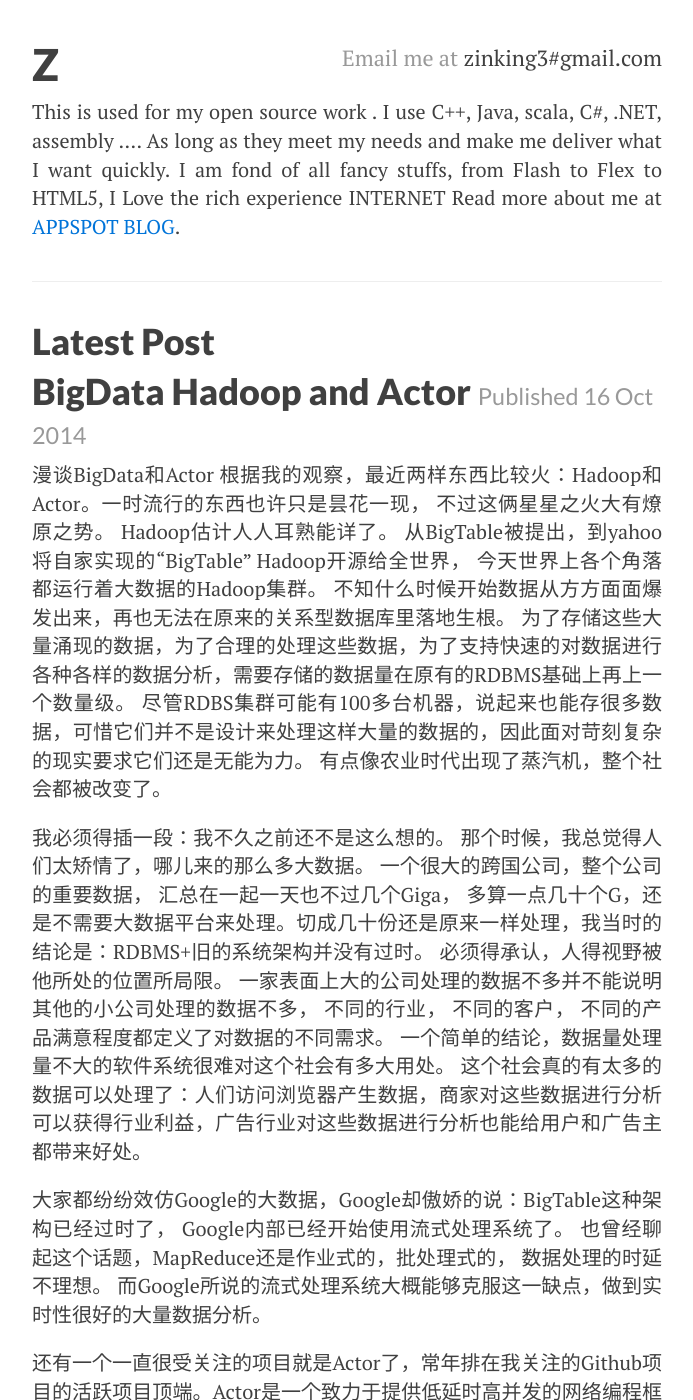
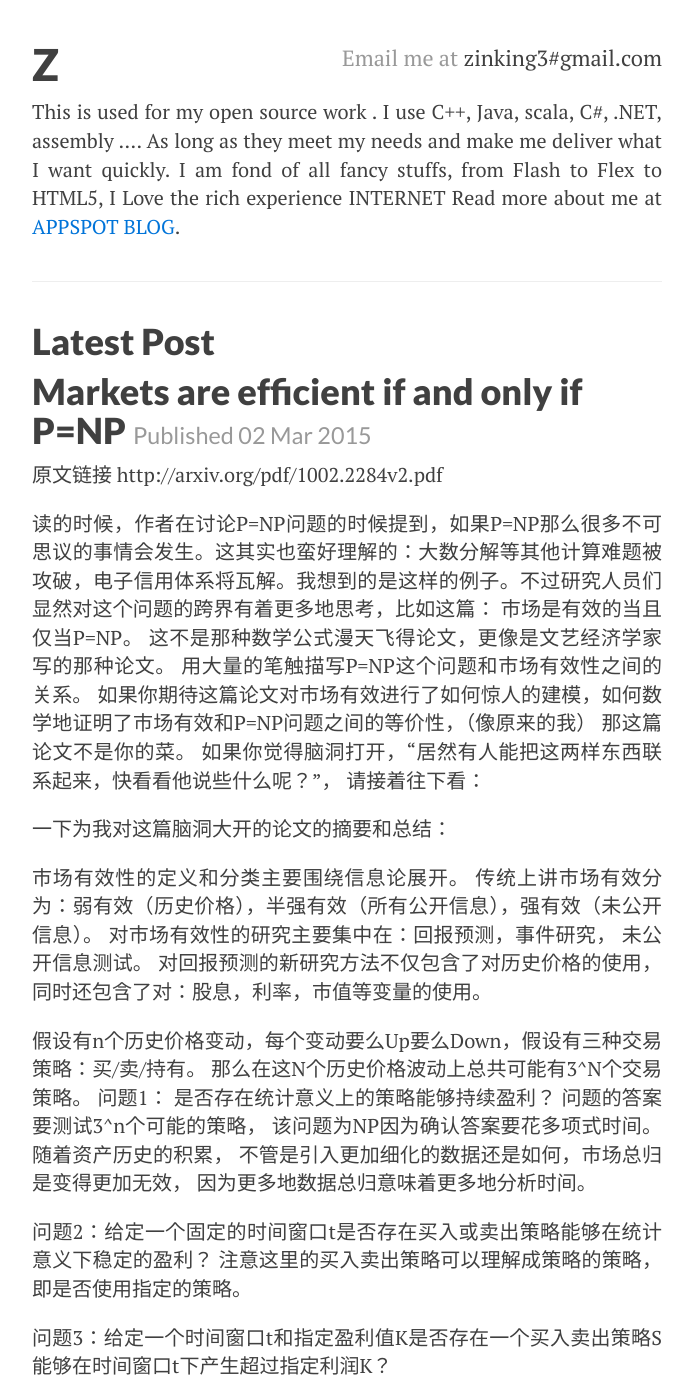
Before and after one commit to zinking/zinking.github.com, a Jekyll site: the page built from index.html, in a window 1280 px wide and 1400 px high. Shown: the whole window, without its empty margins (293-986 px from the left). Built offline with Jekyll 4.4.1, drawn with Linux system fonts in a browser that asks for light colours; Markdown is read by kramdown in place of the engine named in the settings; some of the changed text lies outside the part shown.

Commit message:
new posts

```diff
--- a/_posts/2014-10-02-python-implementations-comparison.markdown
+++ b/_posts/2014-10-02-python-implementations-comparison.markdown
@@ -4,7 +4,7 @@ layout: post
 title: python各实现版本的比较
 wordpress_url: http://zinking.github.com/?p=8
 ---
-自从python流行以来，python运行时的各种实现版本层出不穷。 Java程序员根据Python的特性研制出了Jython以便能够继续复用Java代码。 C#程序员也希望能配合部分现有Python程序库来完成某些特定工作，因此有了ironPython，这样python里面就可以兼容.NET程序库。 风靡世界的Python程序语言最主要的实现版本还是Cpython。因其语音的灵活性，丰富的语法糖以及对可读性的严格要求 吸引了各行各业的程序员使用python来开发各领域的应用程序库。 图像处理研究人员开发了VTK， 自然语言处理研究小组开发了NLTK， 从事数值计算的研究人员模仿昂贵的商用软件Mathlab开发了Numpy 等等。 这一系列高精尖开源的Python程序库吸引了大量的程序员在这些夯实的基础之上构建海量的应用程序。 用的人多了，Python的局限性也就受到越来越多的重视。 起初人们觉得可以通过给Python运行时打一些“补丁”让它运行的更快一点。 比如Pysco，比如Cython。 后来人们还是不能满意这些补丁驼补丁的做法带来的运行时效率改善， 越来越多的意见觉得Python之所以慢，并且在驼了补丁之后仍然很慢 肯定是因为Python运行时一开始就没有设计/实现对，那么不管后来如何努力，都要受限制于这些错误的设计给Python施加的无益限制。 于是Pypy，Pyston应运而生，它们和Jython IronPython不同，它们的目标不是要和其他的流行语言进行前向兼容。 它们要改进Cpython，要做出运行的更快的Python。 让更多的场景和用户受益于Python平台的多年积累。
+自从python流行以来，python运行时的各种实现版本层出不穷。 Java程序员根据Python的特性研制出了Jython以便能够继续复用Java代码。 C#程序员也希望能配合部分现有Python程序库来完成某些特定工作，因此有了ironPython，这样python里面就可以兼容.NET程序库。 风靡世界的Python程序语言最主要的实现版本还是Cpython。因其语言的灵活性，丰富的语法糖以及对可读性的严格要求 吸引了各行各业的程序员使用python来开发各领域的应用程序库。 图像处理研究人员开发了VTK， 自然语言处理研究小组开发了NLTK， 从事数值计算的研究人员模仿昂贵的商用软件Mathlab开发了Numpy 等等。 这一系列高精尖开源的Python程序库吸引了大量的程序员在这些夯实的基础之上构建海量的应用程序。 用的人多了，Python的局限性也就受到越来越多的重视。 起初人们觉得可以通过给Python运行时打一些“补丁”让它运行的更快一点。 比如Pysco，比如Cython。 后来人们还是不能满意这些补丁驼补丁的做法带来的运行时效率改善， 越来越多的意见觉得Python之所以慢，并且在驼了补丁之后仍然很慢 肯定是因为Python运行时一开始就没有设计/实现对，那么不管后来如何努力，都要受限制于这些错误的设计给Python施加的无益限制。 于是Pypy，Pyston应运而生，它们和Jython IronPython不同，它们的目标不是要和其他的流行语言进行前向兼容。 它们要改进Cpython，要做出运行的更快的Python。 让更多的场景和用户受益于Python平台的多年积累。
 
 和很多其他语言一样，Python语言只是一种规范，它并没有具体的实现规定，因此才会出现这么多的Python运行时。 同时也正是这种对多样性的宽容，Python社区才会如此茁壮的成长 发展成今天这样一个有影响力的编程语言。
 
--- /dev/null
+++ b/_posts/2015-03-02-markets-efficient-iff-p-np.markdown
@@ -0,0 +1,35 @@
+---
+wordpress_id: 10
+layout: post
+title: Markets are efficient if and only if P=NP
+wordpress_url: http://zinking.github.com/?p=10
+---
+原文链接 http://arxiv.org/pdf/1002.2284v2.pdf
+
+读<algorithm design manual>的时候，作者在讨论P=NP问题的时候提到，如果P=NP那么很多不可思议的事情会发生。这其实也蛮好理解的：大数分解等其他计算难题被攻破，电子信用体系将瓦解。我想到的是这样的例子。不过研究人员们显然对这个问题的跨界有着更多地思考，比如这篇： 市场是有效的当且仅当P=NP。 这不是那种数学公式漫天飞得论文，更像是文艺经济学家写的那种论文。 用大量的笔触描写P=NP这个问题和市场有效性之间的关系。 如果你期待这篇论文对市场有效进行了如何惊人的建模，如何数学地证明了市场有效和P=NP问题之间的等价性，（像原来的我） 那这篇论文不是你的菜。 如果你觉得脑洞打开，“居然有人能把这两样东西联系起来，快看看他说些什么呢？”， 请接着往下看：
+
+一下为我对这篇脑洞大开的论文的摘要和总结：
+
+市场有效性的定义和分类主要围绕信息论展开。 传统上讲市场有效分为：弱有效（历史价格），半强有效（所有公开信息），强有效（未公开信息）。 对市场有效性的研究主要集中在：回报预测，事件研究， 未公开信息测试。 对回报预测的新研究方法不仅包含了对历史价格的使用，同时还包含了对：股息，利率，市值等变量的使用。
+
+假设有n个历史价格变动，每个变动要么Up要么Down，假设有三种交易策略：买/卖/持有。 那么在这N个历史价格波动上总共可能有3^N个交易策略。
+问题1： 是否存在统计意义上的策略能够持续盈利？ 问题的答案要测试3^n个可能的策略， 该问题为NP因为确认答案要花多项式时间。 随着资产历史的积累， 不管是引入更加细化的数据还是如何，市场总归是变得更加无效， 因为更多地数据总归意味着更多地分析时间。
+
+问题2：给定一个固定的时间窗口t是否存在买入或卖出策略能够在统计意义下稳定的盈利？ 注意这里的买入卖出策略可以理解成策略的策略，即是否使用指定的策略。
+
+问题3：给定一个时间窗口t和指定盈利值K是否存在一个买入卖出策略S能够在时间窗口t下产生超过指定利润K？
+
+对于这些问题没有简单的回答，验证一个策略产生了多少利润可以在常数时间内完成，但是寻找这样的策略却是消耗指数时间的。
+
+问题4： 问题3 + 给定一个预算B，并且这样的策略没有超出预算B
+
+问题4和背包问题是很相似的，实际上是等价的。并且已经知道背包问题是NP完全的。 如果P=NP那么可以从这些问题得出市场是有效的结论，因为投资者总是能够通过背包问题问题的高效的算法找到问题4的解，从而使得市场有效（价格反应了所有信息）。
+
+P=NP 推出 市场是有效的 从概念上理解起来似乎也并不困难， 注意论文的题目是当且仅当， 那么反过来推： 当市场是有效的，如何推出P=NP呢？ 这就是亮点了。
+
+首先是一些基本构造： OCO：order-cancel-order 当一个订单被满足的时候另外一个订单立刻被撤销。 注意不会出现两个订单同时被满足。 同时定义OCO-3，这种新的操作能够同时操作3种资产 （就是为了跟3-SAT相对应而已）， 这些基本构造也就导出了市场计算器想要尝试解决的问题:NPC 3-SAT.
+
+市场计算版3-SAT问题： 每个变量都对应了一种证券标的， 变量本身表示了买入单，取反的变量表示了卖出单， 那么3-SAT里的每一个单元都对应了市场上得OCO-3订单。 那么市场应该做什么呢？如果市场真的是有效的，那么市场上就会存在着一种执行这些OCO-3订单的方法，并且这些订单会产生利润，哪怕计入手续费等。 也就是说，市场允许我们在多项式时间内计算任意的3-SAT 问题。
+
+小结一下：
+证明的过程并不是十分符号化，我个人觉得充斥着很多：就是这样啦，你懂的之类的语句。 不过值得注意的倒是这种比对的思路本身，我相信P=NP和市场有效性确实是相关的。
```
Also changed, not shown: 2 other files.
